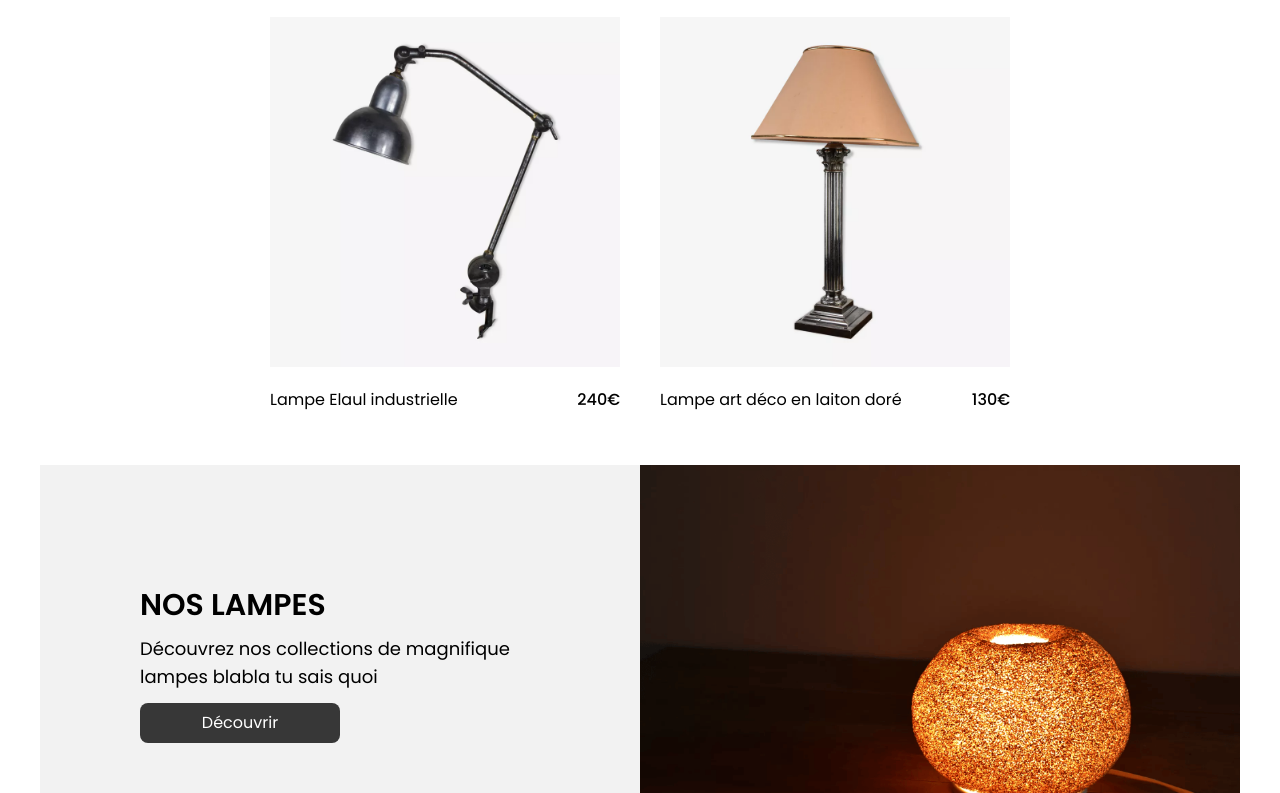
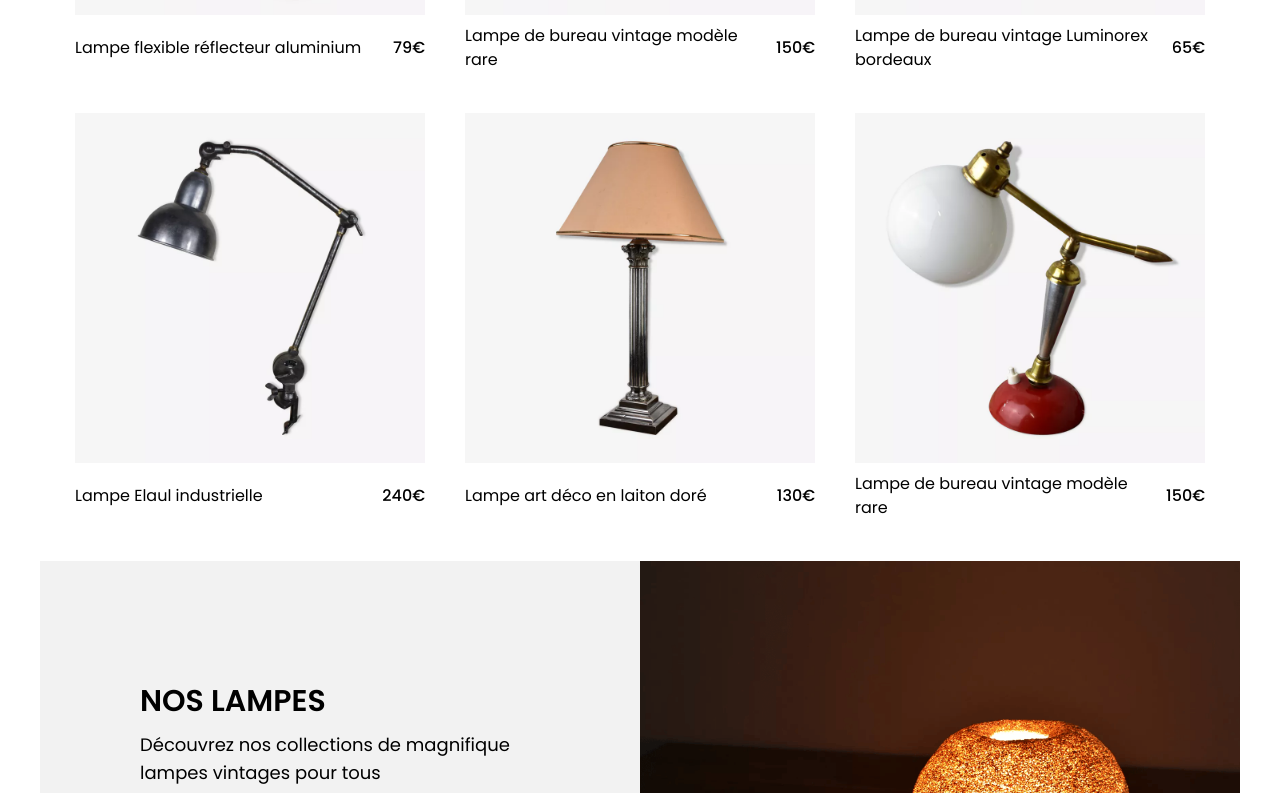
Before and after one commit to GenesisBlock2140/ecommerce-nextjs, a Next.js app: page / in a window 1280 px wide. Shown: the part 1127-1920 px from the top of the page. Built offline with nearby package versions, Linux system fonts and the light colour scheme.

Commit message:
Add services folder, dynamic metadata for product & cat, fix bugs

```diff
--- a/app/(product)/product/[productName]/page.tsx
+++ b/app/(product)/product/[productName]/page.tsx
@@ -1,30 +1,32 @@
 import Image from "next/image"
-import star from '@/public/svg/star.svg'
-import starHalf from '@/public/svg/star-half.svg'
 import { Rating } from "@/components/reviews/rating"
-import { Review } from "@/components/reviews/review"
-import chairImg from '@/public/product/chair/marron-chair.jpg'
 import { ReviewList } from "@/components/reviews/reviewList"
-import { QuantitySelector } from "@/components/product/quantitySelector"
-import { Button } from "@/components/ui/button"
 import { AddToCart } from "@/components/addToCart"
 import { Shell } from "@/components/shell"
 import { BreadcrumbTrail } from "@/components/breadcrumb-trail"
-import lampList from '@/data/lampes.json'
-import { productUrlFormat } from "@/utils/urlFormat"
-import { removeAccents } from "@/utils/removeAccents"
 import { notFound } from 'next/navigation'
+import { AddToWishlist } from "@/components/addToWishlist"
+import { getProductByName } from "@/services/product/getProductByName"
+import { Metadata, ResolvingMetadata } from "next"
+
+export async function generateMetadata(
+  { params }: { params: { productName: string } },
+  parent?: ResolvingMetadata
+): Promise<Metadata> {
+  const product = getProductByName(params.productName)
+  if (product.length === 0) {
+    return {
+      title: "Ce produit n'existe pas | Brocante"
+    }
+  }
+  return {
+    title: `${product[0].name} | Brocante`,
+  }
+}
 
 export default function Product({ params }: { params: { productName: string } }) {
 
-  console.log(removeAccents("lampe-de-bureau-vintage-modèle-rare") === params.productName);
-  console.log(removeAccents("lampe-de-bureau-vintage-modèle-rare"))
-  console.log(params.productName)
-
-  const getProductData = lampList.lampes.filter(item =>
-    productUrlFormat(removeAccents(item.name)) === params.productName)
-
-  console.log(getProductData)
+  const getProductData = getProductByName(params.productName)
 
   if (getProductData.length === 0) {
     notFound()
@@ -32,18 +34,23 @@ export default function Product({ params }: { params: { productName: string } })
 
   return (
     <Shell className="px-2">
-      <BreadcrumbTrail fil={[{link: '/category/lampes', name: 'Lampes'}, {link: '/product/1', name: 'Produit'}]} />
+      <BreadcrumbTrail
+        fil={[
+          {link: `/category/${getProductData[0].category}`, name: getProductData[0].category},
+          {link: `/product/${getProductData[0].name}`, name: 'Produit'}
+        ]}
+      />
       <div className="flex flex-wrap justify-start gap-10">
-        <div className="max-w-[550px]">
-          <Image src={getProductData[0].picture} alt="chairImg" width={550} height={550} />
+        <div className="max-w-[550px] relative z-10">
+          <AddToWishlist />
+          <Image src={getProductData[0].picture} alt={getProductData[0].name} width={550} height={550} />
         </div>
         <div className="max-w-[550px]">
-          <p>{}</p>
           <p className="text-3xl font-medium my-2">{getProductData[0].name}</p>
           <Rating rating={getProductData[0].rating} />
           <p className="text-3xl my-4">{getProductData[0].price} €</p>
           <p>{getProductData[0].description}</p>
-          <AddToCart productId="22" />
+          <AddToCart productData={getProductData[0]} />
         </div>
       </div>
       <div className="my-20">
--- a/app/category/page.tsx
+++ b/app/category/page.tsx
@@ -7,7 +7,7 @@ export default function Category () {
       <h1 className="text-2xl text-center font-medium my-20">Parcourir nos catégories</h1>
       <Banner
           title='Nos lampes'
-          description='Découvrez nos collections de magnifique lampes blabla tu sais quoi'
+          description='Découvrez nos collections de magnifique lampes vintages pour tous'
           goTo='/category/lampes'
           img='/category/lampe-sable.png'
         />
--- a/app/page.tsx
+++ b/app/page.tsx
@@ -3,7 +3,7 @@ import { HomeBanner } from '@/components/homeBanner'
 import { ProductCard } from '@/components/product/productCard'
 import { ProductList } from '@/components/product/productList'
 import { Shell } from '@/components/shell'
-import lampList from '@/data/lampes.json'
+import lampList from '@/data/product.json'
 import { productUrlFormat } from '@/utils/urlFormat'
 import { removeAccents } from "@/utils/removeAccents"
 
@@ -12,14 +12,15 @@ export default function Home() {
     <>
       <Shell>
         <HomeBanner />
-        <ProductList tag='Populaire' title='Lampe vintage' href='/category/lampe'>
+        <h2 className='text-2xl font-medium text-center my-10'>Découvrez nos lampes</h2>
+        <ProductList>
           {lampList.lampes.map((item, index) => {
             return <ProductCard title={item.name} price={item.price} picture={item.picture} productId={productUrlFormat(removeAccents(item.name))} key={index} />
           })}
         </ProductList>
         <Banner
           title='Nos lampes'
-          description='Découvrez nos collections de magnifique lampes blabla tu sais quoi'
+          description='Découvrez nos collections de magnifique lampes vintages pour tous'
           goTo='/category/lampes'
           img='/category/lampe-sable.png'
         />
--- a/components/addToCart.tsx
+++ b/components/addToCart.tsx
@@ -1,17 +1,33 @@
 "use client"
-import { FC } from 'react'
+
+import { FC, useState } from 'react'
 import { QuantitySelector } from './product/quantitySelector'
 import { Button } from './ui/button'
+import { addToCart } from '@/redux/features/cart-slice'
+import { useDispatch } from 'react-redux'
+import { AppDispatch } from '@/redux/store'
+import { Product } from '@/types/product'
 
-interface IaddToCart {
-  productId: string
+interface IAddToCart {
+  productData: Product
 }
 
-export const AddToCart: FC<IaddToCart> = ({ productId }) => {
+export const AddToCart: FC<IAddToCart> = ({ productData }) => {
+
+  const dispatch = useDispatch<AppDispatch>();
+  const [quantity, setQuantity] = useState(0)
+
+  const addToState = () => {
+    dispatch(addToCart({
+      product: productData,
+      quantity: quantity
+    }))
+  }
+
   return (
     <div className="flex gap-5 mt-5">
-      <QuantitySelector getQuantity={(quantity) => console.log(quantity, productId)} />
-      <Button text="Ajouter au panier" size="normal" />
+      <QuantitySelector getQuantity={(quantity) => setQuantity(quantity)} />
+      <Button text="Ajouter au panier" size="normal" action={addToState} />
     </div>
   )
 }
--- /dev/null
+++ b/data/product.json
@@ -0,0 +1,62 @@
+{
+  "lampes": [
+    {
+      "name": "Lampe flexible réflecteur aluminium",
+      "price": 79,
+      "picture": "/product/lampe/lampe-alu.png",
+      "rating": 4.5,
+      "description": "Belle petite lampe flexible, sont pieds est en fonte et recouvert par une coupelle en aluminium, le réflecteur est en aluminium et est orientable par une petite molette, le diamètre du réflecteur est de 14 cm. Quelques traces d'usure et du temps perceptibles. L'électricité à été refaite et fonctionne parfaitement, la douille est à baïonnette b22.",
+      "category": "lampes"
+    },
+    {
+      "name": "Lampe de bureau vintage modèle rare",
+      "price": 150,
+      "picture": "/product/lampe/lampe-bureau-vintage.png",
+      "rating": 4.5,
+      "description": "Belle petite lampe rare, monté sur 2 rotule elle prend des positions diverses, le bras est en laiton, la base en fonte et aluminium pour la coque rouge, quelques traces du temps sont présentes ici et là, le globe est en verre blanc, l'interrupteur est neuf et son électricité vérifié, la douille est une baïonnette b22, l'ampoule est fournie avec. Sur un bureau ou sur votre de nuit pour une décoration vintage année 60.",
+      "category": "lampes"
+    },
+    {
+      "name": "Lampe de bureau vintage Luminorex bordeaux",
+      "price": 65,
+      "picture": "/product/lampe/lampe-luminorex.png",
+      "rating": 3.9,
+      "description": "Lampe vintage luminorex, de couleur bordeaux, le bras en métal chromé est terminé sur les deux extrémités par une rotule qui lui permet de se positionner dans tous les sens. Quelques traces du temps, une belle patine de l'ensemble, lampe peu commune. Douille b2 (baïonnette).",
+      "category": "lampes"
+    },
+    {
+      "name": "Lampe Elaul industrielle",
+      "price": 240,
+      "picture": "/product/lampe/lampe-indus.png",
+      "rating": 5,
+      "description": "Lampe elaul industrielle, elle est monté sur une base étau qui lui permettra d'être fixé sur un plan ou rebord de bureau, est est d'un pur jus industriel, modèle peu courant et à été fabriqué durant les années 50, sa plaque fabricant est encore présente, elle pivote dans plusieurs sens, son réflecteur est en aluminium, il y a quelques traces du temps qui lui donne un vrai charme, idéal pour une déco industrielle originale, ca change des jielde que tout le monde possède.",
+      "category": "lampes"
+    },
+    {
+      "name": "Lampe art déco en laiton doré",
+      "price": 130,
+      "picture": "/product/lampe/lampe-art-deco.png",
+      "rating": 4,
+      "description": "Belle lampe art déco, pied en laiton doré présentant une belle patine du temps, la douille est en b22 (baïonnette), elle est coiffée d'un abat jour récent lui donnant une belle couleur lorsqu'elle est allumée. Hauteur de la colonne seule 35 cm la base fait 11 X 11 cm, elle mesure 50 cm avec l'abat jour, celui ci fait 27 cm de large. Elle fonctionne parfaitement.",
+      "category": "lampes"
+    },
+    {
+      "name": "Lampe de bureau vintage modèle rare",
+      "price": 150,
+      "picture": "/product/lampe/lampe-bureau-vintage.png",
+      "rating": 4.5,
+      "description": "Belle petite lampe rare, monté sur 2 rotule elle prend des positions diverses, le bras est en laiton, la base en fonte et aluminium pour la coque rouge, quelques traces du temps sont présentes ici et là, le globe est en verre blanc, l'interrupteur est neuf et son électricité vérifié, la douille est une baïonnette b22, l'ampoule est fournie avec. Sur un bureau ou sur votre de nuit pour une décoration vintage année 60.",
+      "category": "lampes"
+    }
+  ],
+  "chaise": [
+    {
+      "name": "chaise de bureau",
+      "price": 150,
+      "picture": "/product/lampe/lampe-bureau-vintage.png",
+      "rating": 4.5,
+      "description": "Belle petite lampe rare, monté sur 2 rotule elle prend des positions diverses, le bras est en laiton, la base en fonte et aluminium pour la coque rouge, quelques traces du temps sont présentes ici et là, le globe est en verre blanc, l'interrupteur est neuf et son électricité vérifié, la douille est une baïonnette b22, l'ampoule est fournie avec. Sur un bureau ou sur votre de nuit pour une décoration vintage année 60.",
+      "category": "lampes"
+    }
+  ]
+}
--- /dev/null
+++ b/services/product/getProductByName.ts
@@ -0,0 +1,23 @@
+import { Product } from "@/types/product";
+import productData from '@/data/product.json'
+import { removeAccents } from "@/utils/removeAccents";
+import { removeUrlFormat } from "@/utils/removeUrlFormat";
+
+type ProductCategories = {
+  [category: string]: Product[];
+};
+
+export function getProductByName(name: string, data: ProductCategories = productData) {
+  const products: Product[] = []
+  name = removeUrlFormat(name)
+
+  for (const category in data) {
+    const categoryProducts = data[category]
+    const matchingProducts = categoryProducts.filter((product) =>
+      removeAccents(product.name).toLowerCase().includes(name.toLowerCase())
+    );
+    products.push(...matchingProducts)
+  }
+
+  return products
+}
```
Also changed, not shown: data/lampes.json (deleted, +0 -39 lines), public/bg-chaise-cat.jpg (added).
